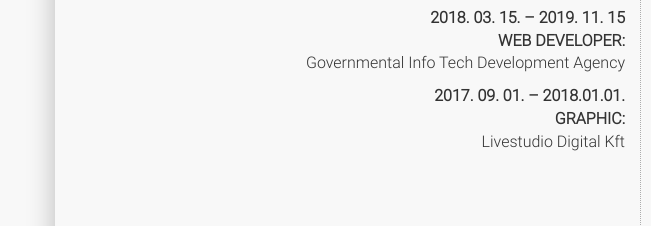
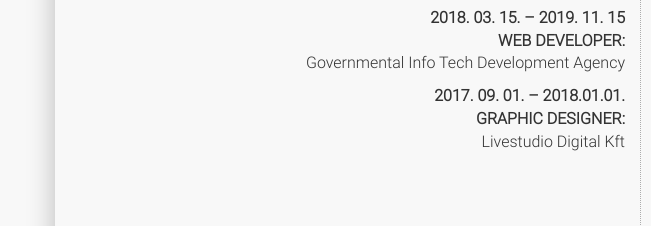
Before and after one commit to budasnorbi/cv, a plain HTML site: page index.html in a window 1280 px wide. Shown: the part 926-1152 px from the top of the page, 0-651 px from the left. Drawn offline with Linux system fonts and the light colour scheme.

Commit message:
cv update

```diff
--- a/index.html
+++ b/index.html
@@ -75,7 +75,7 @@
             </li>
             <li>
               <time class="time">2017. 09. 01. – 2018.01.01.</time>
-              <strong>GRAPHIC: </strong>
+              <strong>GRAPHIC DESIGNER: </strong>
               <p>Livestudio Digital Kft</p>
             </li>
           </ul>
```
Also changed, not shown: 1 other file.
